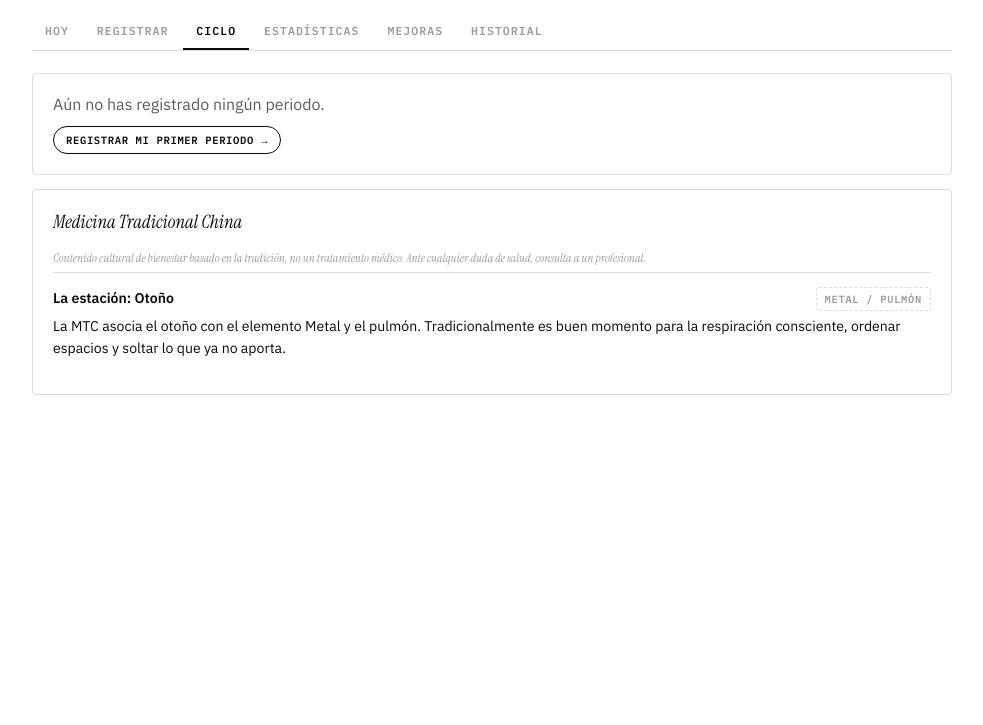
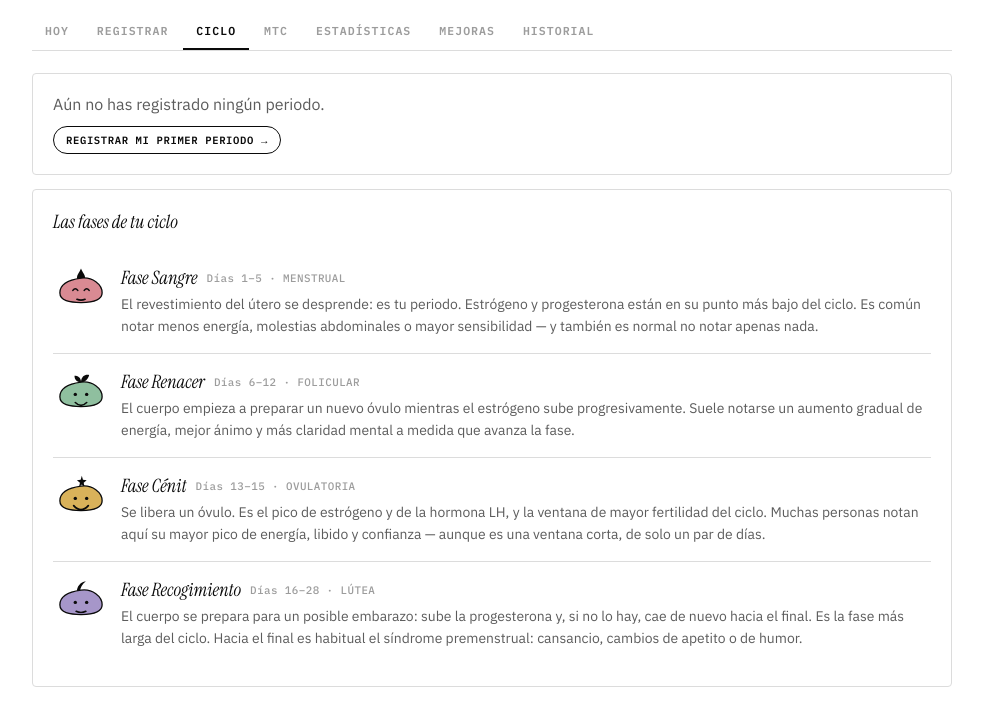
Before and after one commit to bequiesunapulga-star/bequitacora-vital, a website built with Vite: page index.html in a window 1280 px wide. Both pictures are taken after a click on the tab "CICLO". Shown: the part 73-798 px from the top of the page, without its empty margins (148-1131 px from the left). Built offline with nearby package versions, Linux system fonts and the light colour scheme.

Commit message:
Split TCM into its own tab; add Clue-style education of the 4 cycle phases in Ciclo tab

```diff
--- a/css/style.css
+++ b/css/style.css
@@ -256,6 +256,17 @@ input[type="checkbox"]{accent-color:var(--ink); width:16px; height:16px;}
 .mtc-block .mtc-title .tag{margin-left:auto;}
 .mtc-disclaimer{font-size:.74rem; color:var(--ink-faint); font-style:italic; font-family:'Instrument Serif',serif; margin-bottom:6px;}
 
+.phase-edu-list{display:flex; flex-direction:column;}
+.phase-edu-item{display:flex; gap:14px; padding:16px 2px; border-top:1px solid var(--line); align-items:flex-start;}
+.phase-edu-item:first-child{border-top:none;}
+.phase-edu-item .mascot{flex:0 0 auto; width:52px;}
+.phase-edu-item .mascot svg{width:100%; height:auto;}
+.phase-edu-item .body{flex:1; min-width:0;}
+.phase-edu-item .head{display:flex; align-items:center; gap:9px; flex-wrap:wrap; margin-bottom:4px;}
+.phase-edu-item .head h3{font-family:'Instrument Serif',serif; font-style:italic; font-weight:400; font-size:1.15rem; margin:0;}
+.phase-edu-item .range{font-family:'IBM Plex Mono',monospace; font-size:.68rem; color:var(--ink-faint); letter-spacing:.04em;}
+.phase-edu-item p{margin:0; font-size:.87rem; line-height:1.55; color:var(--ink-soft);}
+
 @media (max-width:480px){
   header.topbar h1{font-size:1.5rem;}
   .card{padding:15px;}
--- a/index.html
+++ b/index.html
@@ -21,6 +21,7 @@
     <button role="tab" aria-selected="true" data-view="hoy">Hoy</button>
     <button role="tab" aria-selected="false" data-view="registrar">Registrar</button>
     <button role="tab" aria-selected="false" data-view="ciclo">Ciclo</button>
+    <button role="tab" aria-selected="false" data-view="mtc">MTC</button>
     <button role="tab" aria-selected="false" data-view="stats">Estadísticas</button>
     <button role="tab" aria-selected="false" data-view="mejoras">Mejoras</button>
     <button role="tab" aria-selected="false" data-view="historial">Historial</button>
@@ -174,7 +175,15 @@
     </div>
 
     <div class="card" style="margin-top:14px;">
-      <div class="section-title"><h2 style="font-size:1.15rem;">Medicina Tradicional China</h2></div>
+      <div class="section-title"><h2 style="font-size:1.15rem;">Las fases de tu ciclo</h2></div>
+      <div class="phase-edu-list" id="phaseEduList"></div>
+    </div>
+  </section>
+
+  <!-- MTC -->
+  <section class="view" id="view-mtc">
+    <div class="card">
+      <div class="section-title"><h2>Medicina Tradicional China</h2></div>
       <div class="mtc-disclaimer">Contenido cultural de bienestar basado en la tradición, no un tratamiento médico. Ante cualquier duda de salud, consulta a un profesional.</div>
       <div class="mtc-block" id="mtcPhase" style="display:none;"></div>
       <div class="mtc-block" id="mtcSeason"></div>
--- a/js/app.js
+++ b/js/app.js
@@ -242,24 +242,28 @@
     menstrual: {
       name:"Fase Sangre", short:"Menstrual", colorVar:"--phase-menstrual",
       desc:"Los niveles hormonales están en su punto más bajo. El cuerpo suele pedir descanso, calor y calma.",
+      edu:"El revestimiento del útero se desprende: es tu periodo. Estrógeno y progesterona están en su punto más bajo del ciclo. Es común notar menos energía, molestias abdominales o mayor sensibilidad — y también es normal no notar apenas nada.",
       tcm:"En la MTC se asocia al descenso del Yin y la sangre. Tradicionalmente se recomienda mantener el cuerpo caliente (evitar bebidas frías), descansar más de lo habitual y tomar caldos, jengibre o remolacha.",
       icon: null
     },
     folicular: {
       name:"Fase Renacer", short:"Folicular", colorVar:"--phase-folicular",
       desc:"El estrógeno empieza a subir. La energía y el ánimo suelen ir en aumento.",
+      edu:"El cuerpo empieza a preparar un nuevo óvulo mientras el estrógeno sube progresivamente. Suele notarse un aumento gradual de energía, mejor ánimo y más claridad mental a medida que avanza la fase.",
       tcm:"El Yin comienza a reconstruirse. Tradicionalmente es buen momento para retomar movimiento suave y alimentos frescos y ligeros como verduras de hoja verde.",
       icon: null
     },
     ovulatoria: {
       name:"Fase Cénit", short:"Ovulatoria", colorVar:"--phase-ovulatoria",
       desc:"Pico de energía y de fertilidad. Suele ser el momento de mayor vitalidad del ciclo.",
+      edu:"Se libera un óvulo. Es el pico de estrógeno y de la hormona LH, y la ventana de mayor fertilidad del ciclo. Muchas personas notan aquí su mayor pico de energía, libido y confianza — aunque es una ventana corta, de solo un par de días.",
       tcm:"Se considera el máximo de Yang y Qi. Tradicionalmente, el momento de mayor vitalidad para socializar y para el ejercicio más intenso.",
       icon: null
     },
     lutea: {
       name:"Fase Recogimiento", short:"Lútea", colorVar:"--phase-lutea",
       desc:"La progesterona domina. Es común notar más introspección o sensibilidad antes del periodo.",
+      edu:"El cuerpo se prepara para un posible embarazo: sube la progesterona y, si no lo hay, cae de nuevo hacia el final. Es la fase más larga del ciclo. Hacia el final es habitual el síndrome premenstrual: cansancio, cambios de apetito o de humor.",
       tcm:"El Yang desciende hacia el Yin. Tradicionalmente se recomienda moderar el ritmo, cuidar el sueño y priorizar alimentos nutritivos y fáciles de digerir.",
       icon: null
     }
@@ -331,21 +335,16 @@
     var status = computeCycleStatus();
     var empty = document.getElementById("cicloEmpty");
     var content = document.getElementById("cicloContent");
-    var mtcPhaseEl = document.getElementById("mtcPhase");
 
-    var season = getSeason(new Date());
-    document.getElementById("mtcSeason").innerHTML =
-      '<div class="mtc-title">La estación: ' + season.name + '<span class="tag none">' + season.element + ' / ' + season.organ + '</span></div>' + season.mtcNote;
+    renderPhaseEducation(status.settings || getCycleSettings());
 
     if(!status.hasData){
       empty.style.display = "block";
       content.style.display = "none";
-      mtcPhaseEl.style.display = "none";
       return;
     }
     empty.style.display = "none";
     content.style.display = "block";
-    mtcPhaseEl.style.display = "block";
 
     var phase = CYCLE_PHASES[status.phaseKey];
     document.getElementById("phaseMascot").innerHTML = phase.icon;
@@ -367,7 +366,40 @@
     document.getElementById("wheelMarker").style.transform = 'rotate(' + angle.toFixed(1) + 'deg) translate(0, -78px)';
     document.getElementById("wheelCenter").innerHTML =
       '<div class="day-num num">' + status.displayDay + '</div><div class="day-label">' + phase.short + '</div>';
+  }
 
+  function renderPhaseEducation(settings){
+    var b = getPhaseBoundaries(settings.avgCycleLength, settings.avgPeriodLength);
+    var order = ["menstrual","folicular","ovulatoria","lutea"];
+    var list = document.getElementById("phaseEduList");
+    list.innerHTML = order.map(function(key){
+      var phase = CYCLE_PHASES[key];
+      var range = b[key];
+      var rangeLabel = range.start===range.end ? ("Día " + range.start) : ("Días " + range.start + "–" + range.end);
+      return '<div class="phase-edu-item">' +
+        '<div class="mascot">' + phase.icon + '</div>' +
+        '<div class="body">' +
+          '<div class="head"><h3>' + phase.name + '</h3><span class="range">' + rangeLabel + ' · ' + phase.short.toUpperCase() + '</span></div>' +
+          '<p>' + phase.edu + '</p>' +
+        '</div>' +
+      '</div>';
+    }).join("");
+  }
+
+  function renderMTC(){
+    var status = computeCycleStatus();
+    var mtcPhaseEl = document.getElementById("mtcPhase");
+
+    var season = getSeason(new Date());
+    document.getElementById("mtcSeason").innerHTML =
+      '<div class="mtc-title">La estación: ' + season.name + '<span class="tag none">' + season.element + ' / ' + season.organ + '</span></div>' + season.mtcNote;
+
+    if(!status.hasData){
+      mtcPhaseEl.style.display = "none";
+      return;
+    }
+    mtcPhaseEl.style.display = "block";
+    var phase = CYCLE_PHASES[status.phaseKey];
     mtcPhaseEl.innerHTML =
       '<div class="mtc-title">Tu fase: ' + phase.name + '<span class="tag warn">' + phase.short + '</span></div>' + phase.tcm;
   }
@@ -921,6 +953,7 @@
     renderTips(scores);
     renderMejoras(scores);
     renderCiclo();
+    renderMTC();
     renderNotaDelDia();
     renderHistory();
     if(document.getElementById("view-stats").classList.contains("active")) renderCharts();
```
